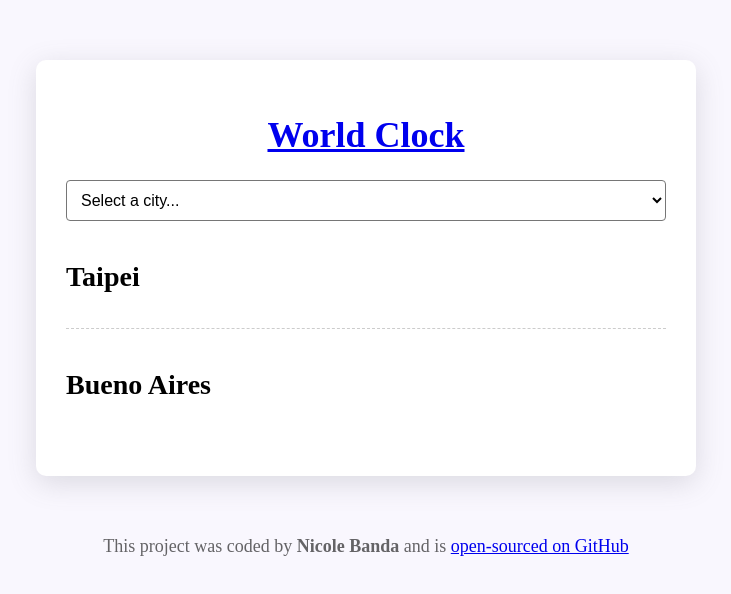
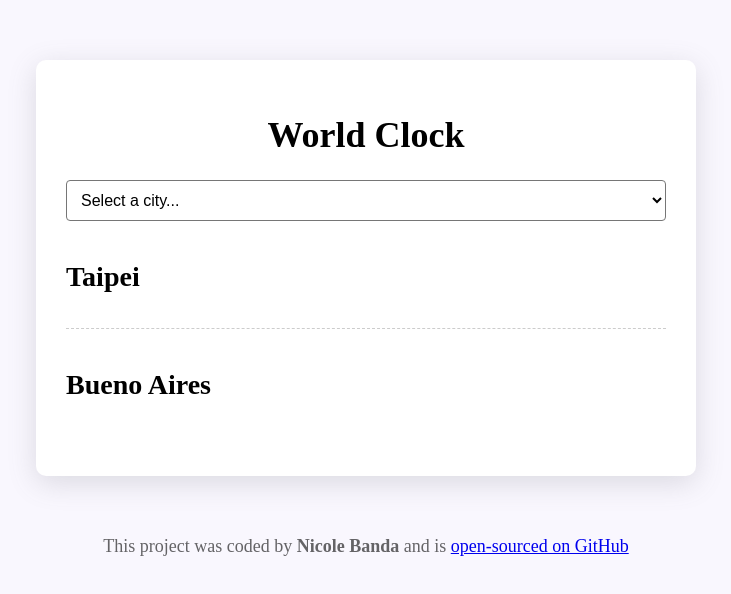
Before and after one commit to nmb463/world-clock-project, a plain HTML site: page index.html in a window 1280 px wide. Shown: the whole page, without its empty margins (274-1005 px from the left). Drawn offline with nearby package versions, Linux system fonts and the light colour scheme; a script that the page names is missing.

Commit message:
Changed link to return to home page from h1 to a new link for all cities

```diff
--- a/index.html
+++ b/index.html
@@ -10,9 +10,7 @@
 </head>
 <body>
     <div class="container">
-    <h1>
-        <a href="/">World Clock</a>
-    </h1>
+    <h1>World Clock</h1>
 
     <select id="select-city">
         <option value="">Select a city...</option>
--- a/javascript/index.js
+++ b/javascript/index.js
@@ -41,6 +41,7 @@ function updateCity(event) {
 
         <div class="time">${citySelectedTime}</div>
     </div>
+    <a href="/">All cities</a>
     `;
 }
 
```
